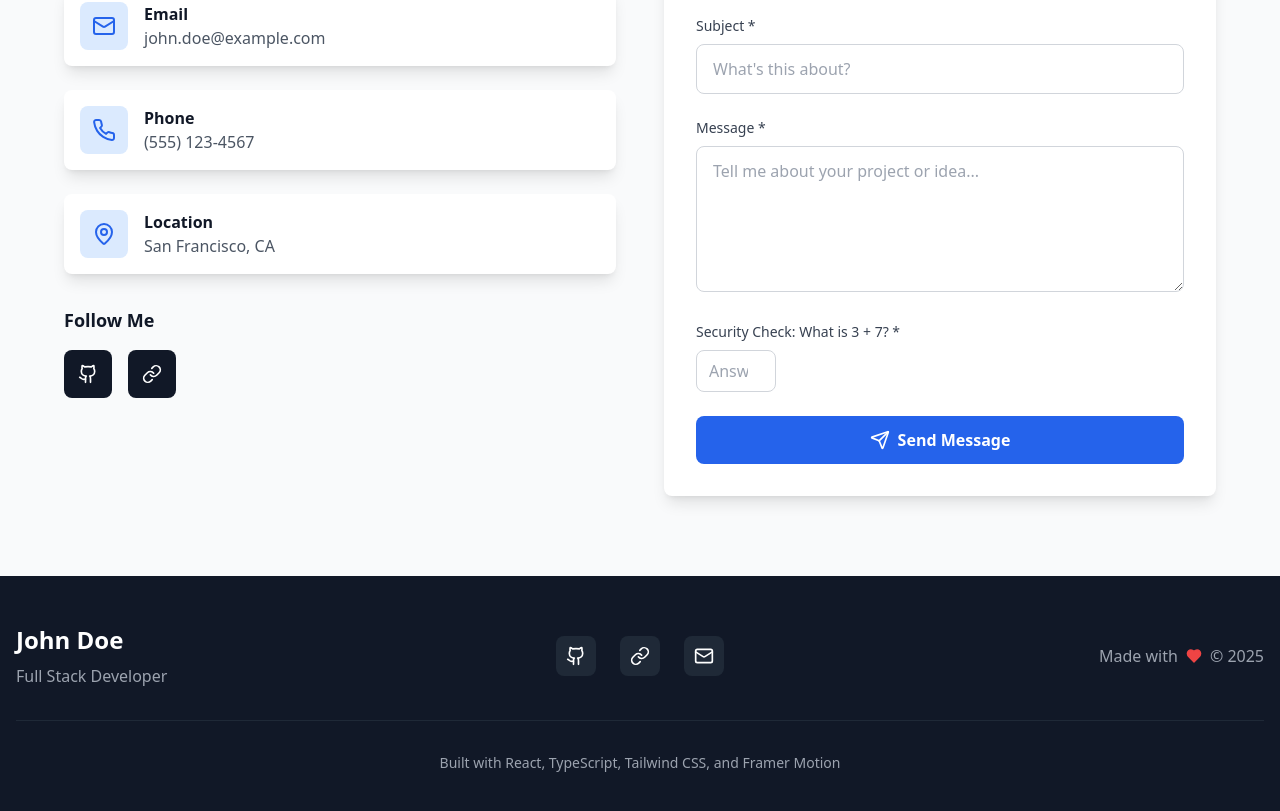
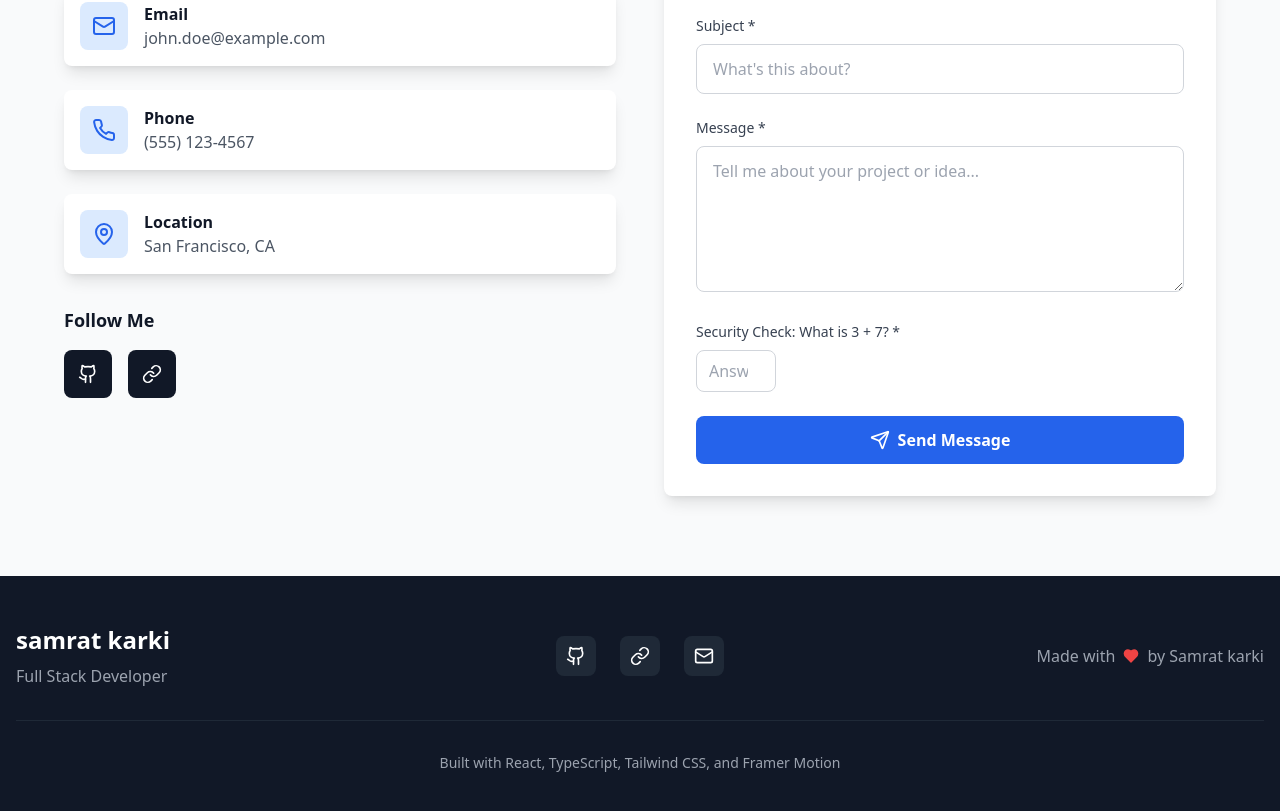
Before and after one commit to ksamrat224/Portfolio-3.0, a React (Vite) app: page / in a window 1280 px wide. Shown: the part 5274-6085 px from the top of the page. Built offline with nearby package versions, Linux system fonts and the light colour scheme.

Commit message:
footer section completed

```diff
--- a/src/components/Footer.tsx
+++ b/src/components/Footer.tsx
@@ -7,9 +7,9 @@ const Footer = () => {
   const currentYear = new Date().getFullYear();
 
   const socialLinks = [
-    { icon: Github, href: 'https://github.com/johndoe', label: 'GitHub' },
-    { icon: LinkIcon, href: 'https://linkedin.com/in/johndoe', label: 'LinkedIn' },
-    { icon: Mail, href: 'mailto:john.doe@example.com', label: 'Email' },
+    { icon: Github, href: 'https://github.com/ksamrat224', label: 'GitHub' },
+    { icon: LinkIcon, href: 'https://www.linkedin.com/in/samratk225/', label: 'LinkedIn' },
+    { icon: Mail, href: 'mailto:samratkarki225@gmail.com', label: 'Email' },
   ];
 
   return (
@@ -22,7 +22,7 @@ const Footer = () => {
             transition={{ duration: 0.5 }}
             viewport={{ once: true }}
           >
-            <h3 className="text-2xl font-bold mb-2">John Doe</h3>
+            <h3 className="text-2xl font-bold mb-2">samrat karki</h3>
             <p className="text-gray-400">Full Stack Developer</p>
           </motion.div>
 
@@ -60,7 +60,7 @@ const Footer = () => {
             <p className="text-gray-400 flex items-center justify-center md:justify-end">
               Made with{' '}
               <Heart className="mx-2 text-red-500" size={16} fill="currentColor" />
-              © {currentYear}
+              by Samrat karki
             </p>
           </motion.div>
         </div>
```
